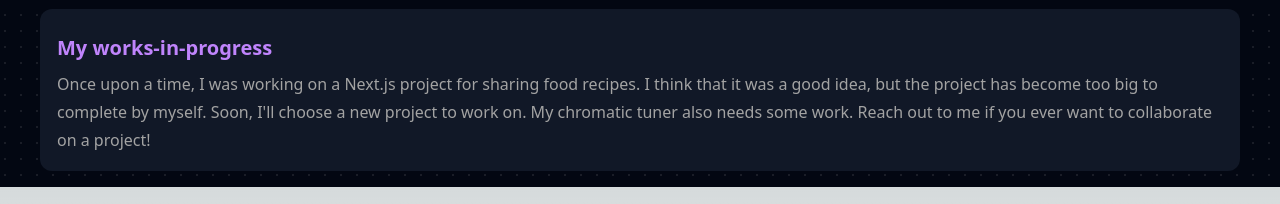
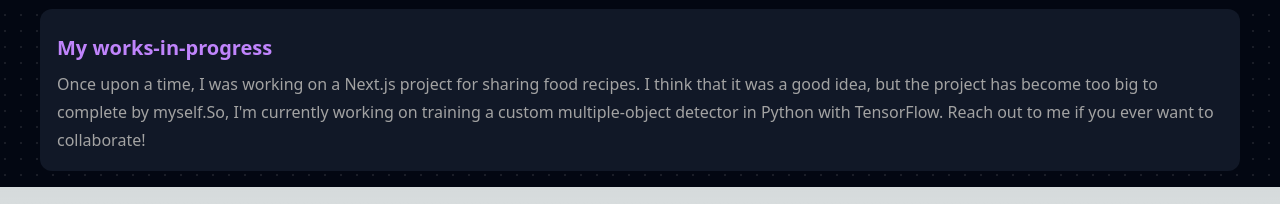
Before and after one commit to pat-mart/portfolio, a Next.js app: page / in a window 1280 px wide. Shown: the part 518-722 px from the top of the page. Built offline with nearby package versions, Linux system fonts and the light colour scheme.

Commit message:
Added analytics, fixed blog post sorting

```diff
--- a/src/app/components/hero/hero.tsx
+++ b/src/app/components/hero/hero.tsx
@@ -83,7 +83,7 @@ const items = [
     {
         title: "My works-in-progress",
         description: "Once upon a time, I was working on a Next.js project for sharing food recipes. I think that it was a good idea, but the project has become too big to complete by myself." +
-            " Soon, I'll choose a new project to work on. My chromatic tuner also needs some work. Reach out to me if you ever want to collaborate on a project!",
+            "So, I'm currently working on training a custom multiple-object detector in Python with TensorFlow. Reach out to me if you ever want to collaborate!",
         className: "md:col-span-3 col-span-2 row-span-3 bg-gray-900 flex w-full",
         link: ""
     }
--- a/src/app/layout.tsx
+++ b/src/app/layout.tsx
@@ -2,6 +2,7 @@ import type { Metadata } from "next";
 import { Inter } from "next/font/google";
 import "./globals.css";
 import {ThemeProvider} from '@/app/theme-provider'
+import {Analytics} from '@vercel/analytics/react'
 
 const inter = Inter({ subsets: ["latin"] });
 
@@ -18,6 +19,7 @@ export default function RootLayout({
   return (
     <html lang="en" suppressHydrationWarning>
       <body className={inter.className}>
+        <Analytics/>
         <ThemeProvider attribute="class" defaultTheme="dark" disableTransitionOnChange>{children}</ThemeProvider>
       </body>
     </html>
--- a/src/app/page.tsx
+++ b/src/app/page.tsx
@@ -3,9 +3,9 @@ import Hero from '@/app/components/hero/hero'
 export default function Home() {
   return (
       <main className="flex justify-center items-center relative bg-gray-950 overflow-hidden mx-auto sm:px-10 px-5">
-        <div className="max-w-7xl w-full h-full flex flex-col space-y-48 overflow-hidden">
-            <Hero/>
-        </div>
+          <div className="max-w-7xl w-full h-full flex flex-col space-y-48 overflow-hidden">
+              <Hero/>
+          </div>
       </main>
   )
 }
--- a/src/app/screens/blog-landing/page.tsx
+++ b/src/app/screens/blog-landing/page.tsx
@@ -30,7 +30,7 @@ export default async function BlogLanding() {
             }
         })
 
-        return list.reverse()
+        return list
     }
 
     const items = await fetchPreviews()
```
